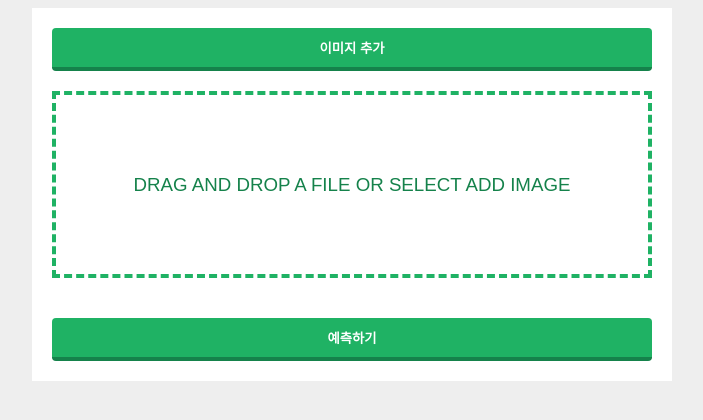
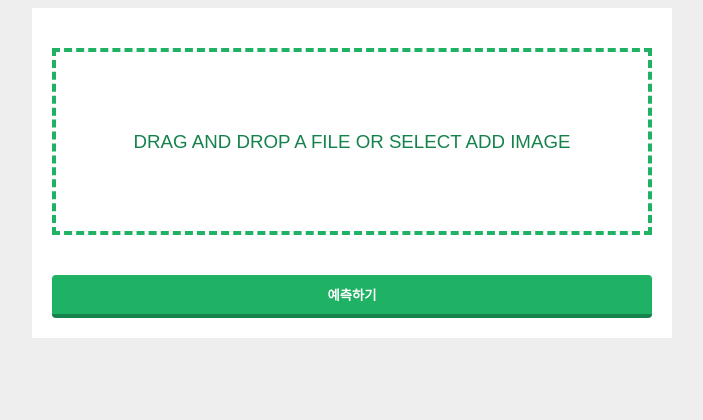
Before and after one commit to jungmh7963/AI_Test, a plain HTML site: page index.html in a window 1280 px wide. Shown: the whole page, without its empty margins (288-991 px from the left). Drawn offline with nearby package versions, Linux system fonts and the light colour scheme.

Commit message:
이미지 추가 버튼 삭제

```diff
--- a/index.html
+++ b/index.html
@@ -7,7 +7,7 @@
 <body>
     <script class="jsbin" src="https://ajax.googleapis.com/ajax/libs/jquery/1/jquery.min.js"></script>
     <div class="file-upload">
-        <button class="file-upload-btn" type="button" onclick="$('.file-upload-input').trigger( 'click' )">이미지 추가</button>
+        <!--<button class="file-upload-btn" type="button" onclick="$('.file-upload-input').trigger( 'click' )">이미지 추가</button>-->
 
         <div class="image-upload-wrap">
             <input class="file-upload-input" type='file' onchange="readURL(this);" accept="image/*" />
```
